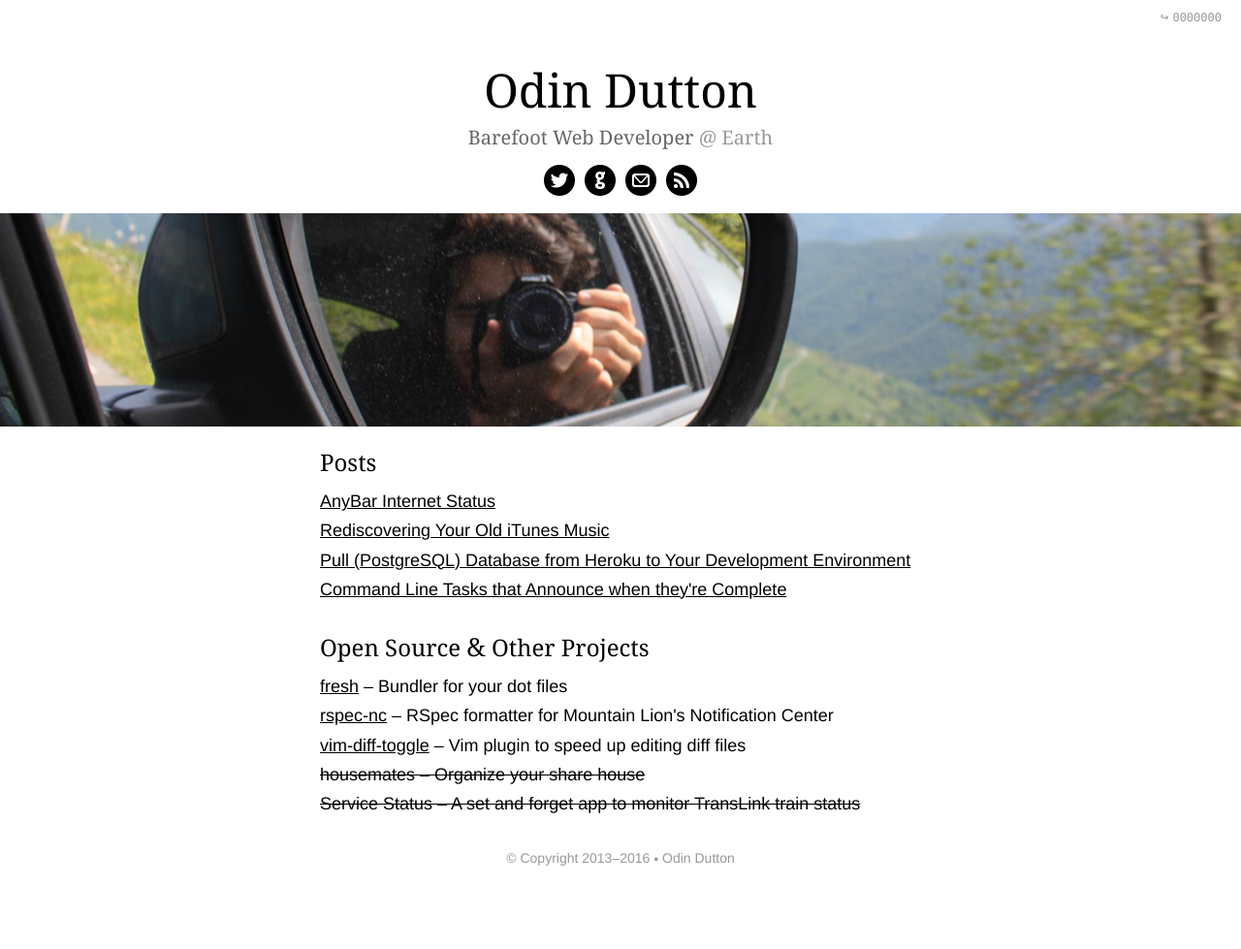
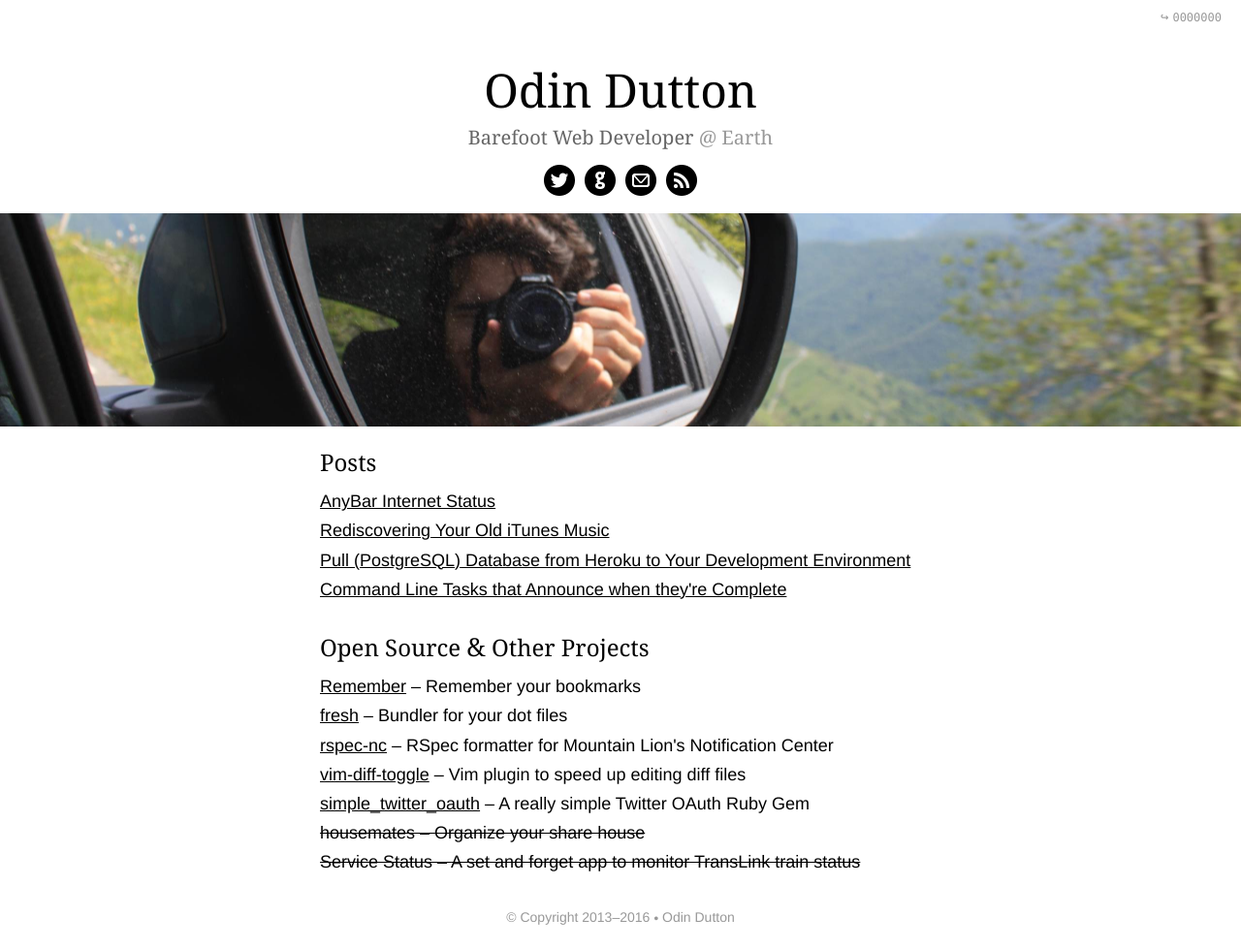
Before and after one commit to twe4ked/odindutton.com, a Jekyll site: the page built from index.html, in a window 1280 px wide. Shown: the whole page at 97% size. Built offline with Jekyll 4.4.1, drawn with Linux system fonts in a browser that asks for light colours; before the commit the page ends 918 px from its top, so only the background shows below that.

Commit message:
Add more projects

```diff
--- a/_data/projects.yml
+++ b/_data/projects.yml
@@ -1,3 +1,7 @@
+- name: Remember
+  url: https://rememberlink.com
+  description: Remember your bookmarks
+
 - name: fresh
   url: https://github.com/freshshell/fresh
   description: Bundler for your dot files
@@ -10,6 +14,10 @@
   url: https://github.com/twe4ked/vim-diff-toggle
   description: Vim plugin to speed up editing diff files
 
+- name: simple_twitter_oauth
+  url: https://github.com/twe4ked/simple_twitter_oauth
+  description: A really simple Twitter OAuth Ruby Gem
+
 - name: housemates
   url: http://housemat.es
   description: Organize your share house
```
